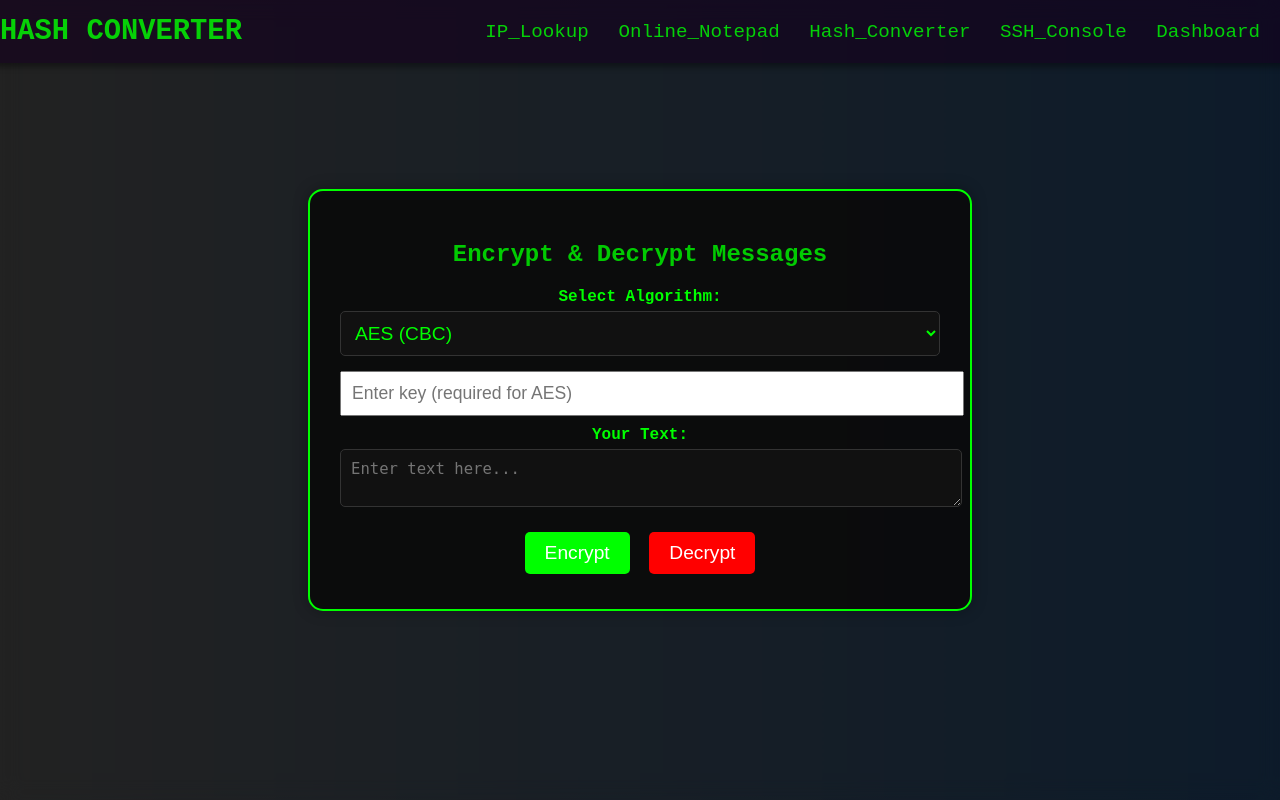
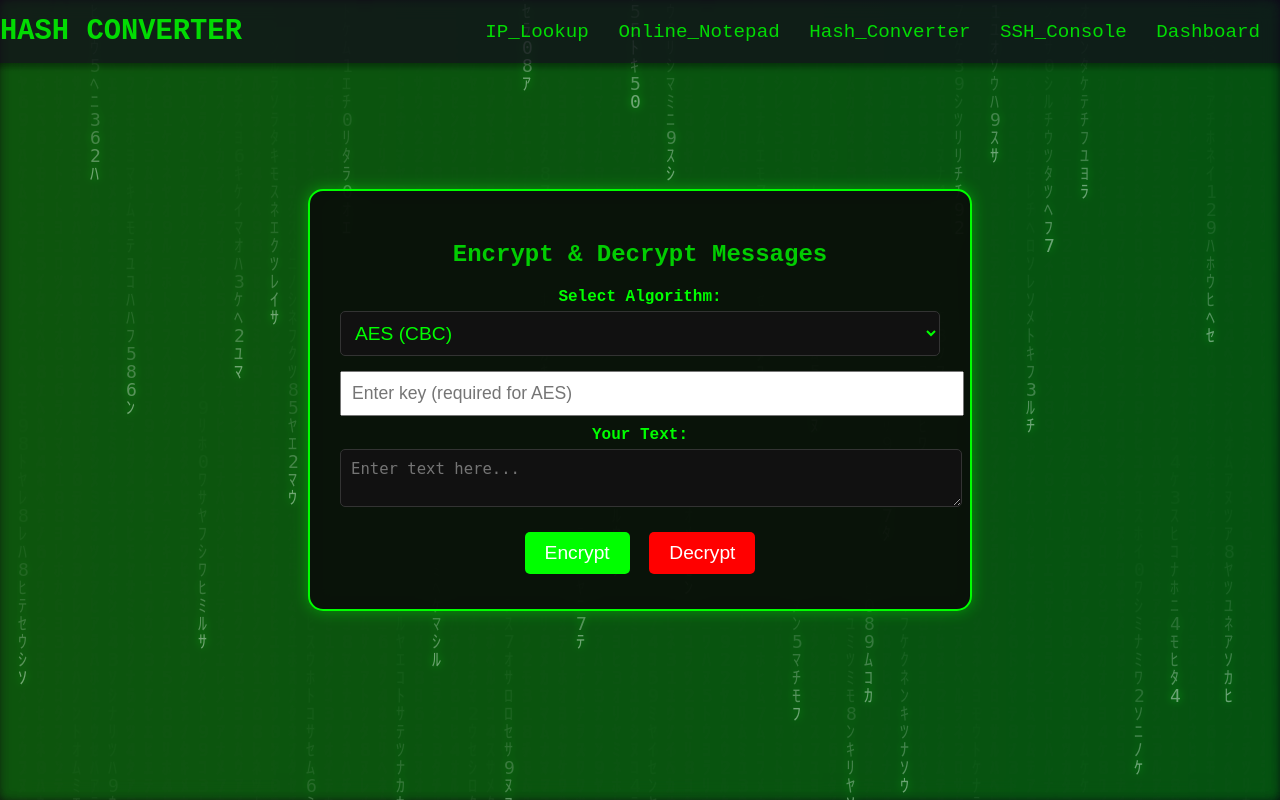
Before and after one commit to ALLSafeSecurityORG/ALLsafe, a Flask app: page /hash_converter in a window 1280 px wide. Run offline with Flask 3, Linux system fonts and the light colour scheme; data that the repository does not hold is empty; parts of the project's set-up code (start-up, migrations or seed data) failed here and were passed over.

Commit message:
Update hash_converter.html

```diff
--- a/Final-proj/templates/hash_converter.html
+++ b/Final-proj/templates/hash_converter.html
@@ -1,233 +1,565 @@
 <!DOCTYPE html>
+
 <html lang="en">
 
+
 <head>
-    <meta charset="UTF-8">
-    <meta name="viewport" content="width=device-width, initial-scale=1.0">
+
+    <meta charset="UTF-8" />
+
+    <meta name="viewport" content="width=device-width, initial-scale=1" />
+
     <title>Hash Converter - Encryption & Decryption</title>
+
     <style>
+
         body {
+
             font-family: 'Courier New', Courier, monospace;
+
             margin: 0;
+
             padding: 0;
-            background: linear-gradient(to right, #222222, #0d1b2a); /* Dark and moody gradient */
-            color: #00ff00; /* Neon green text */
+
+            background: linear-gradient(to right, #222222, #0d1b2a);
+
+            color: #00ff00;
+
             height: 100vh;
+
             display: flex;
+
             justify-content: center;
+
             align-items: center;
-            backdrop-filter: blur(10px); /* Subtle blur for depth */
+
+            backdrop-filter: blur(10px);
+
+            overflow: hidden;
+
         }
 
-        .navbar {
-            background-color: rgba(20, 2, 29, 0.8); /* Transparent background with neon blue */
-            padding: 15px 20px;
-            display: flex;
-            justify-content: space-between;
-            align-items: center;
-            color: #fff;
-            border-radius: 8px;
-            box-shadow: 0 4px 6px rgba(0, 0, 0, 0.5);
+
+        /* Matrix Canvas Styling */
+
+        #matrix {
+
+            position: fixed;
+
+            top: 0;
+
+            left: 0;
+
             width: 100%;
-            position: fixed;
-            top: 0;
-            z-index: 1000;
-            font-family: 'Courier New', Courier, monospace;
+
+            height: 100%;
+
+            z-index: -1;
+
+            opacity: 0.6;
+
+            filter: drop-shadow(0 0 5px #0f0);
+
+            background: black;
+
         }
 
-        .logo {
-            font-size: 1.8em;
-            font-weight: bold;
-            text-transform: uppercase;
-            color: #00ff00;
+
+        .navbar {
+
+            background-color: rgba(20, 2, 29, 0.8);
+
+            padding: 15px 20px;
+
+            display: flex;
+
+            justify-content: space-between;
+
+            align-items: center;
+
+            color: #fff;
+
+            border-radius: 8px;
+
+            box-shadow: 0 4px 6px rgba(0, 0, 0, 0.5);
+
+            width: 100%;
+
+            position: fixed;
+
+            top: 0;
+
+            z-index: 1000;
+
+            font-family: 'Courier New', Courier, monospace;
+
         }
 
-        .navbar-links a {
-            text-decoration: none;
+
+        .logo {
+
+            font-size: 1.8em;
+
+            font-weight: bold;
+
+            text-transform: uppercase;
+
             color: #00ff00;
-            font-size: 1.2em;
-            margin-right: 20px;
-            transition: color 0.3s ease;
+
         }
 
-        .navbar-links a:hover {
-            color: #ff00ff; /* Bright magenta on hover */
+
+        .navbar-links a {
+
+            text-decoration: none;
+
+            color: #00ff00;
+
+            font-size: 1.2em;
+
+            margin-right: 20px;
+
+            transition: color 0.3s ease;
+
         }
 
-        .container {
-            max-width: 600px;
-            margin: 100px auto;
-            padding: 30px;
-            background: rgba(10, 10, 10, 0.9); /* Darker container with slight transparency */
-            border-radius: 15px;
-            box-shadow: 0px 0px 15px rgba(0, 0, 0, 0.3);
-            text-align: center;
-            backdrop-filter: blur(10px);
-            width: 100%;
-            border: 2px solid #00ff00; /* Neon green border */
+
+        .navbar-links a:hover {
+
+            color: #ff00ff;
+
         }
 
-        select, textarea {
+
+        .container {
+
+            max-width: 600px;
+
+            margin: 100px auto;
+
+            padding: 30px;
+
+            background: rgba(10, 10, 10, 0.9);
+
+            border-radius: 15px;
+
+            box-shadow: 0 0 15px rgba(0, 255, 0, 0.4);
+
+            text-align: center;
+
+            backdrop-filter: blur(10px);
+
             width: 100%;
-            margin-bottom: 15px;
-            padding: 10px;
-            font-size: 1.2em;
-            border-radius: 5px;
-            border: 1px solid #333;
-            background-color: #111;
-            color: #00ff00;
-            transition: border-color 0.3s ease, background-color 0.3s ease;
+
+            border: 2px solid #00ff00;
+
+            z-index: 1;
+
         }
 
-        select:focus, textarea:focus {
-            border-color: #ff00ff; /* Neon pink when focused */
-            background-color: #222; /* Dark background on focus */
+
+        select,
+
+        textarea {
+
+            width: 100%;
+
+            margin-bottom: 15px;
+
+            padding: 10px;
+
+            font-size: 1.2em;
+
+            border-radius: 5px;
+
+            border: 1px solid #333;
+
+            background-color: #111;
+
+            color: #00ff00;
+
+            transition: border-color 0.3s ease, background-color 0.3s ease;
+
         }
 
-        button {
-            padding: 10px 20px;
-            font-size: 1.2em;
-            margin: 5px;
-            border: none;
-            cursor: pointer;
-            border-radius: 5px;
-            transition: background-color 0.3s ease;
-            color: #fff;
+
+        select:focus,
+
+        textarea:focus {
+
+            border-color: #ff00ff;
+
+            background-color: #222;
+
         }
 
-        .encrypt-btn {
-            background-color: #00ff00;
+
+        button {
+
+            padding: 10px 20px;
+
+            font-size: 1.2em;
+
+            margin: 5px;
+
+            border: none;
+
+            cursor: pointer;
+
+            border-radius: 5px;
+
+            transition: background-color 0.3s ease;
+
+            color: #fff;
+
         }
 
-        .decrypt-btn {
-            background-color: #ff0000;
+
+        .encrypt-btn {
+
+            background-color: #00ff00;
+
         }
 
-        .encrypt-btn:hover {
-            background-color: #00cc00; /* Darker green on hover */
+
+        .decrypt-btn {
+
+            background-color: #ff0000;
+
         }
 
-        .decrypt-btn:hover {
-            background-color: #cc0000; /* Darker red on hover */
+
+        .encrypt-btn:hover {
+
+            background-color: #00cc00;
+
         }
 
-        .result {
-            margin-top: 20px;
-            padding: 15px;
-            background: #222;
-            border-radius: 5px;
-            word-wrap: break-word;
-            box-shadow: 0px 0px 10px rgba(0, 0, 0, 0.1);
-            transition: background-color 0.3s ease;
-            color: #00ff00;
+
+        .decrypt-btn:hover {
+
+            background-color: #cc0000;
+
         }
 
-        label {
-            font-weight: bold;
-            display: block;
-            margin-bottom: 5px;
+
+        .result {
+
+            margin-top: 20px;
+
+            padding: 15px;
+
+            background: #222;
+
+            border-radius: 5px;
+
+            word-wrap: break-word;
+
+            box-shadow: 0 0 10px rgba(0, 0, 0, 0.1);
+
+            transition: background-color 0.3s ease;
+
             color: #00ff00;
+
         }
 
-        /* Responsive Design */
+
+        label {
+
+            font-weight: bold;
+
+            display: block;
+
+            margin-bottom: 5px;
+
+            color: #00ff00;
+
+        }
+
+
         @media (max-width: 768px) {
+
             .container {
+
                 padding: 15px;
+
                 margin: 20px;
+
             }
 
+
             .navbar-links a {
+
                 font-size: 1em;
+
                 margin-right: 10px;
+
             }
+
         }
 
-        /* Subtle flicker effect for text */
+
         @keyframes flicker {
-            0% { opacity: 1; }
-            50% { opacity: 0.7; }
-            100% { opacity: 1; }
+
+            0% {
+
+                opacity: 1;
+
+            }
+
+
+            50% {
+
+                opacity: 0.7;
+
+            }
+
+
+            100% {
+
+                opacity: 1;
+
+            }
+
         }
 
+
         .flicker {
+
             animation: flicker 3s infinite;
+
         }
+
     </style>
+
 </head>
+
 
 <body>
 
-    <!-- Navbar -->
+    <canvas id="matrix"></canvas>
+
+
     <div class="navbar flicker">
+
         <div class="logo">Hash Converter</div>
+
         <div class="navbar-links">
+
             <a href="{{ url_for('routes.ip_lookup') }}">IP_Lookup</a>
+
             <a href="{{ url_for('routes.note_pad') }}">Online_Notepad</a>
+
             <a href="{{ url_for('routes.hash_converter_page') }}">Hash_Converter</a>
+
             <a href="{{ url_for('routes.ssh_console') }}">SSH_Console</a>
+
             <a href="{{ url_for('routes.dashboard') }}">Dashboard</a>
+
         </div>
+
     </div>
 
-    <!-- Encryption & Decryption Container -->
+
     <div class="container">
+
         <h2 class="flicker">Encrypt & Decrypt Messages</h2>
+
         <form method="POST">
+
             <label for="method">Select Algorithm:</label>
+
             <select name="method" id="method" required>
+
                 <option value="aes">AES (CBC)</option>
+
                 <option value="base64">Base64</option>
+
                 <option value="rot13">ROT13</option>
+
                 <option value="md5">MD5 (Encrypt Only)</option>
+
                 <option value="sha1">SHA1 (Encrypt Only)</option>
+
                 <option value="sha256">SHA256 (Encrypt Only)</option>
+
             </select>
 
-            <!-- AES Key Input (Hidden unless AES is selected) -->
+
             <label for="key" id="key-label" style="display: none;">AES Key:</label>
+
             <input type="text" name="key" placeholder="Enter key (required for AES)" style="width: 100%; padding: 10px; font-size: 1.1em; margin-bottom: 10px;" />
 
+
             <label for="text">Your Text:</label>
+
             <textarea name="text" id="text" placeholder="Enter text here..." required></textarea>
 
+
             <button type="submit" name="action" value="encrypt" class="encrypt-btn">Encrypt</button>
+
             <button type="submit" name="action" value="decrypt" class="decrypt-btn">Decrypt</button>
+
         </form>
 
+
         {% if encrypted_text %}
+
         <div class="result">
+
             <strong>Encrypted Text:</strong>
+
             <p>{{ encrypted_text }}</p>
+
         </div>
+
         {% endif %}
 
+
         {% if decrypted_text %}
+
         <div class="result">
+
             <strong>Decrypted Text:</strong>
+
             <p>{{ decrypted_text }}</p>
+
         </div>
+
         {% endif %}
+
     </div>
 
+
     <script>
+
+        // Matrix Digital Rain - Styled with Katakana chars and glow
+
+
+        const canvas = document.getElementById('matrix');
+
+        const ctx = canvas.getContext('2d');
+
+
+        // Full screen sizing
+
+        function resize() {
+
+            canvas.width = window.innerWidth;
+
+            canvas.height = window.innerHeight;
+
+        }
+
+        window.addEventListener('resize', resize);
+
+        resize();
+
+
+        const katakana = 'ｱｲｳｴｵｶｷｸｹｺｻｼｽｾｿﾀﾁﾂﾃﾄﾅﾆﾇﾈﾉﾊﾋﾌﾍﾎﾏﾐﾑﾒﾓﾔﾕﾖﾗﾘﾙﾚﾛﾜﾝ0123456789';
+
+        const fontSize = 18;
+
+        const columns = Math.floor(canvas.width / fontSize);
+
+        const drops = [];
+
+
+        // Initialize drops to start at random heights for variety
+
+        for (let i = 0; i < columns; i++) {
+
+            drops[i] = Math.floor(Math.random() * canvas.height / fontSize);
+
+        }
+
+
+        ctx.font = fontSize + "px monospace";
+
+
+        function draw() {
+
+            // Semi-transparent background for trailing effect
+
+            ctx.fillStyle = "rgba(0, 0, 0, 0.12)";
+
+            ctx.fillRect(0, 0, canvas.width, canvas.height);
+
+
+            for (let i = 0; i < columns; i++) {
+
+                const text = katakana.charAt(Math.floor(Math.random() * katakana.length));
+
+                // Brightest character / head
+
+                ctx.fillStyle = '#aaffaa';
+
+                ctx.fillText(text, i * fontSize, drops[i] * fontSize);
+
+
+                // Glow behind the character
+
+                ctx.shadowColor = "#00ff00";
+
+                ctx.shadowBlur = 10;
+
+
+                // Move drop down
+
+                drops[i]++;
+
+
+                // Reset with random chance when went off screen
+
+                if (drops[i] * fontSize > canvas.height && Math.random() > 0.975) {
+
+                    drops[i] = 0;
+
+                }
+
+            }
+
+        }
+
+
+        setInterval(draw, 45);
+
+
+        // AES key input toggle code
+
         const methodSelect = document.getElementById('method');
+
         const keyInput = document.getElementById('key');
+
         const keyLabel = document.getElementById('key-label');
 
+
         methodSelect.addEventListener('change', () => {
+
             if (methodSelect.value === 'aes') {
+
                 keyInput.style.display = 'block';
+
                 keyLabel.style.display = 'block';
+
             } else {
+
                 keyInput.style.display = 'none';
+
                 keyLabel.style.display = 'none';
+
             }
+
         });
 
+
         // Trigger once on load
+
         methodSelect.dispatchEvent(new Event('change'));
+
     </script>
 
 </body>
 
+
 </html>
```
